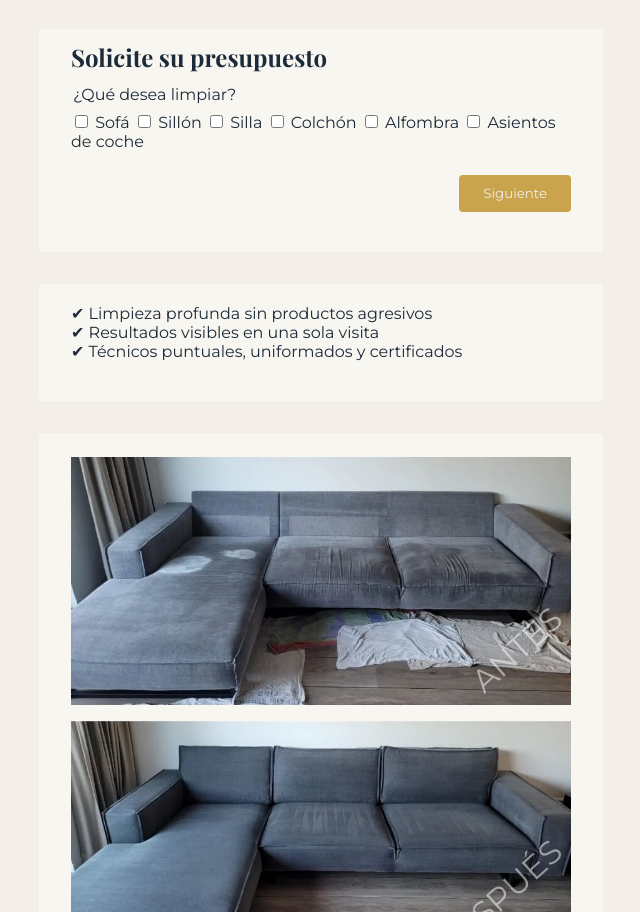
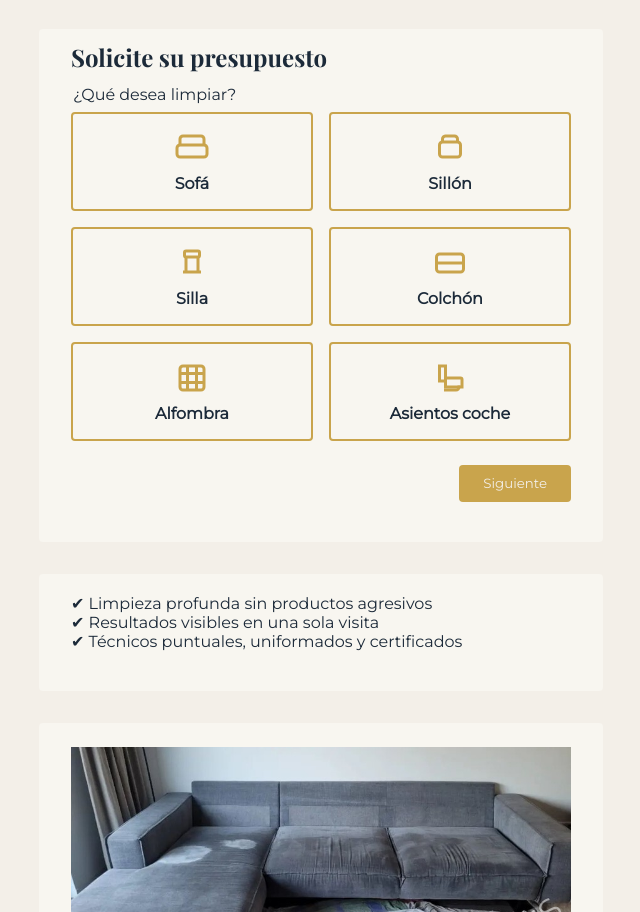
Before and after one commit to ebabel-eu/limpeticion, a website: page index.html in a window 1280 px wide. Shown: the part 1145-2057 px from the top of the page, without its empty margins (319-959 px from the left). Drawn offline with nearby package versions, Linux system fonts and the light colour scheme.

Commit message:
Improve the checkboxes

```diff
--- a/index.html
+++ b/index.html
@@ -10,6 +10,10 @@
   <link rel="preconnect" href="https://fonts.gstatic.com" crossorigin />
   <link href="https://fonts.googleapis.com/css2?family=Montserrat&family=Playfair+Display:wght@700&display=swap"
     rel="stylesheet" />
+  <link rel="preload" as="image" href="images/contact.avif" type="image/avif" />
+  <link rel="preload" as="image" href="images/contact.webp" type="image/webp" />
+  <link rel="preload" as="image" href="images/contact.jpg" type="image/jpeg" />
+
 
   <style>
     :root {
@@ -266,6 +270,73 @@
       animation: flash 1s ease-out;
     }
 
+
+
+/* Checkboxes */
+
+.checkbox-grid {
+  display: flex;
+  flex-wrap: wrap;
+  gap: 1em;
+  margin-bottom: 1.5em;
+}
+
+.checkbox-tile {
+  position: relative;
+  display: flex;
+  flex-direction: column;
+  align-items: center;
+  justify-content: center;
+  border: 2px solid var(--dark-gold);
+  border-radius: var(--radius);
+  padding: 1em;
+  text-align: center;
+  cursor: pointer;
+  transition: all 0.2s ease;
+  width: calc(50% - 0.5em);
+  box-sizing: border-box;
+  color: var(--navy);
+  background-color: var(--ivory);
+}
+
+.checkbox-tile input[type="checkbox"] {
+  display: none;
+}
+
+.checkbox-tile .icon {
+  width: 36px;
+  height: 36px;
+  margin-bottom: 0.25em;
+  stroke: var(--dark-gold);
+  transition: stroke 0.2s ease;
+}
+
+.checkbox-tile span {
+  font-weight: 600;
+  font-size: 1rem;
+  margin: 0;
+}
+
+/* Full-tile background on check using modern :has() selector */
+.checkbox-tile:has(input[type="checkbox"]:checked) {
+  background-color: var(--dark-gold);
+  color: var(--champagne);
+}
+
+.checkbox-tile:has(input[type="checkbox"]:checked) .icon {
+  stroke: var(--champagne);
+}
+
+.text-label {
+  display: block;
+  font-weight: 600;
+  font-size: 1rem;
+  margin-top: 0.25em;
+}
+
+
+
+
     @media (max-width: 600px) {
       header {
         margin-top: 0;
@@ -301,7 +372,7 @@
     <picture class="hero-image">
       <source srcset="images/contact.avif" type="image/avif" />
       <source srcset="images/contact.webp" type="image/webp" />
-      <img src="images/contact.jpg" alt="Limpetición" />
+      <img src="images/contact.jpg" alt="Limpetición" loading="eager" />
     </picture>
     <h1>Limpieza de sofás <span class="only-large">en Madrid</span></h1>
     <p>¿Cómo prefiere contactarnos?</p>
@@ -345,12 +416,71 @@
     <form action="https://formspree.io/f/mzzggqdw" method="POST" enctype="multipart/form-data" id="presupuesto-form">
       <fieldset class="form-step active">
         <legend>¿Qué desea limpiar?</legend>
-        <label><input type="checkbox" name="sofa" id="checkbox-sofa"> Sofá</label>
-        <label><input type="checkbox" name="sillon" id="checkbox-sillon"> Sillón</label>
-        <label><input type="checkbox" name="silla" id="checkbox-silla"> Silla</label>
-        <label><input type="checkbox" name="colchon" id="checkbox-colchon"> Colchón</label>
-        <label><input type="checkbox" name="alfombra" id="checkbox-alfombra"> Alfombra</label>
-        <label><input type="checkbox" name="asientos" id="checkbox-asientos"> Asientos de coche</label>
+
+<div class="checkbox-grid">
+  <label class="checkbox-tile">
+    <input type="checkbox" name="sofa" />
+    <div class="tile-content">
+      <svg class="icon" viewBox="0 0 24 24" fill="none" stroke="currentColor">
+        <rect x="2" y="10" width="20" height="8" rx="2" stroke-width="2"/>
+        <path d="M4 10V6a2 2 0 012-2h12a2 2 0 012 2v4" stroke-width="2"/>
+      </svg>
+      <span class="text-label">Sofá</span>
+    </div>
+  </label>
+  <label class="checkbox-tile">
+    <input type="checkbox" name="sillon" />
+    <div class="tile-content">
+      <svg class="icon" viewBox="0 0 24 24" fill="none" stroke="currentColor">
+        <rect x="5" y="8" width="14" height="10" rx="2" stroke-width="2"/>
+        <path d="M7 8V6a2 2 0 012-2h6a2 2 0 012 2v2" stroke-width="2"/>
+      </svg>
+      <span class="text-label">Sillón</span>
+    </div>
+  </label>
+  <label class="checkbox-tile">
+    <input type="checkbox" name="silla" />
+    <div class="tile-content">
+      <svg class="icon" viewBox="0 0 24 24" fill="none" stroke="currentColor">
+        <rect x="7" y="4" width="10" height="4" rx="1" stroke-width="2"/>
+        <path d="M8 8v10m8-10v10M6 18h12" stroke-width="2"/>
+      </svg>
+      <span class="text-label">Silla</span>
+    </div>
+  </label>
+  <label class="checkbox-tile">
+    <input type="checkbox" name="colchon" />
+    <div class="tile-content">
+      <svg class="icon" viewBox="0 0 24 24" fill="none" stroke="currentColor">
+        <rect x="3" y="6" width="18" height="12" rx="2" stroke-width="2"/>
+        <path d="M3 12h18" stroke-width="2"/>
+      </svg>
+      <span class="text-label">Colchón</span>
+    </div>
+  </label>
+  <label class="checkbox-tile">
+    <input type="checkbox" name="alfombra" />
+    <div class="tile-content">
+      <svg class="icon" viewBox="0 0 24 24" fill="none" stroke="currentColor">
+        <rect x="4" y="4" width="16" height="16" rx="2" stroke-width="2"/>
+        <path d="M4 9h16M4 15h16M9 4v16M15 4v16" stroke-width="2"/>
+      </svg>
+      <span class="text-label">Alfombra</span>
+    </div>
+  </label>
+  <label class="checkbox-tile">
+    <input type="checkbox" name="asientos" />
+    <div class="tile-content">
+      <svg class="icon" viewBox="0 0 24 24" fill="none" stroke="currentColor">
+        <path d="M5 4h4v10H5zM9 12h10a1 1 0 011 1v5H9z" stroke-width="2"/>
+        <path d="M18 17v1a2 2 0 01-2 2H8" stroke-width="2"/>
+      </svg>
+      <span class="text-label">Asientos coche</span>
+    </div>
+  </label>
+</div>
+
+
         <div class="form-nav">
           <button type="button" class="cta cta-primary next">Siguiente</button>
         </div>
```
